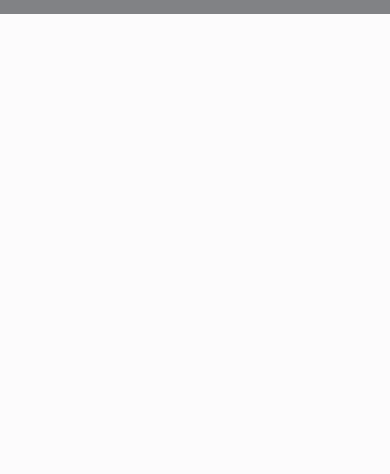
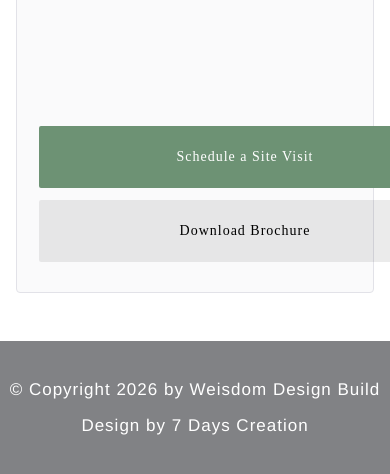
Before and after one commit to 7dayscreation/weisdom, a PHP site: page /connect/ in a window 390 px wide. Shown: the part 1845-2319 px from the top of the page. Before the commit the page ends 1859 px from the top, so only its background shows below. Run offline with PHP 8.4, Linux system fonts and the light colour scheme; some libraries are stand-ins or nearby versions; some web fonts are replaced.

Commit message:
update: move Schedule Site Visit CTA on Ample Living page & redesign highlighted CTA below Google Map on Connect page

```diff
--- a/assets/css/drawers.css
+++ b/assets/css/drawers.css
@@ -729,3 +729,91 @@
     color: #f0c36d;
     font-weight: 600;
 }
+
+/* ── Connect Page Highlighted Action Box (Below Google Map) ──────────── */
+.ws-connect-cta {
+    background: #fafafb !important;
+    border: 1px solid #e2e2e8 !important;
+    border-radius: 4px !important;
+    padding: 44px 50px !important;
+    display: flex !important;
+    align-items: center !important;
+    justify-content: space-between !important;
+    gap: 36px !important;
+    flex-wrap: wrap !important;
+    box-shadow: none !important;
+    transition: border-color 0.3s ease !important;
+    box-sizing: border-box !important;
+}
+
+.ws-connect-cta:hover {
+    border-color: #cfcfd8 !important;
+}
+
+.ws-connect-cta-content {
+    flex: 1 1 360px !important;
+    min-width: 0 !important;
+}
+
+.ws-connect-cta-tag {
+    display: block !important;
+    font-family: 'Inter', sans-serif !important;
+    font-size: 11px !important;
+    font-weight: 600 !important;
+    letter-spacing: 0.14em !important;
+    text-transform: uppercase !important;
+    color: #7b7b85 !important;
+    margin-bottom: 8px !important;
+}
+
+.ws-connect-cta-title {
+    margin: 0 0 10px 0 !important;
+    font-size: 26px !important;
+    font-weight: 600 !important;
+    color: #111115 !important;
+    line-height: 1.3 !important;
+    letter-spacing: -0.01em !important;
+}
+
+.ws-connect-cta-desc {
+    margin: 0 !important;
+    color: #5d5d6c !important;
+    font-size: 14.5px !important;
+    line-height: 1.6 !important;
+    max-width: 580px !important;
+    font-family: 'Inter', sans-serif !important;
+}
+
+.ws-connect-cta-actions {
+    display: flex !important;
+    gap: 14px !important;
+    flex-wrap: wrap !important;
+    align-items: center !important;
+}
+
+.ws-connect-cta-actions .sr-button {
+    margin: 0 !important;
+    display: inline-flex !important;
+    align-items: center !important;
+    justify-content: center !important;
+    text-decoration: none !important;
+    box-shadow: none !important;
+}
+
+@media (max-width: 768px) {
+    .ws-connect-cta {
+        padding: 30px 22px !important;
+        flex-direction: column !important;
+        align-items: flex-start !important;
+        gap: 22px !important;
+    }
+    .ws-connect-cta-actions {
+        width: 100% !important;
+        flex-direction: column !important;
+        gap: 12px !important;
+    }
+    .ws-connect-cta-actions .sr-button {
+        width: 100% !important;
+        text-align: center !important;
+    }
+}
--- a/connect/index.html
+++ b/connect/index.html
@@ -205,11 +205,6 @@
 							<p>Hardik Gajera<br>Phone: (91) 90190 03131</p>
 						</div>
 					</div>
-					<div class="spacer-mini"></div>
-					<div style="display: flex; gap: 14px; flex-wrap: wrap; margin-top: 20px;">
-						<a href="javascript:void(0)" class="sr-button button-medium open-visit-drawer" data-project="Ample Living">Schedule a Site Visit</a>
-						<a href="javascript:void(0)" class="sr-button button-medium style-2 open-brochure-drawer" data-project="Ample Living">Download Brochure</a>
-					</div>
 				</div>
 				<div class="spacer-big"></div>
 				<div class="wrapper">
@@ -251,6 +246,20 @@
 						</div>
 					</div>
 				</div>
+				<div class="spacer-medium"></div>
+				<div class="wrapper">
+					<div class="ws-connect-cta">
+						<div class="ws-connect-cta-content">
+							<span class="ws-connect-cta-tag">Experience Ample Living</span>
+							<h3 class="ws-connect-cta-title title-alt">Plan Your Visit or Download Project Details</h3>
+							<p class="ws-connect-cta-desc">Book a personalized site visit to experience our luxury residences firsthand, or get the complete project brochure delivered directly to your inbox.</p>
+						</div>
+						<div class="ws-connect-cta-actions">
+							<a href="javascript:void(0)" class="sr-button button-big open-visit-drawer" data-project="Ample Living">Schedule a Site Visit</a>
+							<a href="javascript:void(0)" class="sr-button button-big style-2 open-brochure-drawer" data-project="Ample Living">Download Brochure</a>
+						</div>
+					</div>
+				</div>
 				<div class="spacer-big"></div>
 				</section>
 				<!-- PAGEBODY -->
```
Also changed, not shown: ample-living/index.html (+3 -4 lines).
